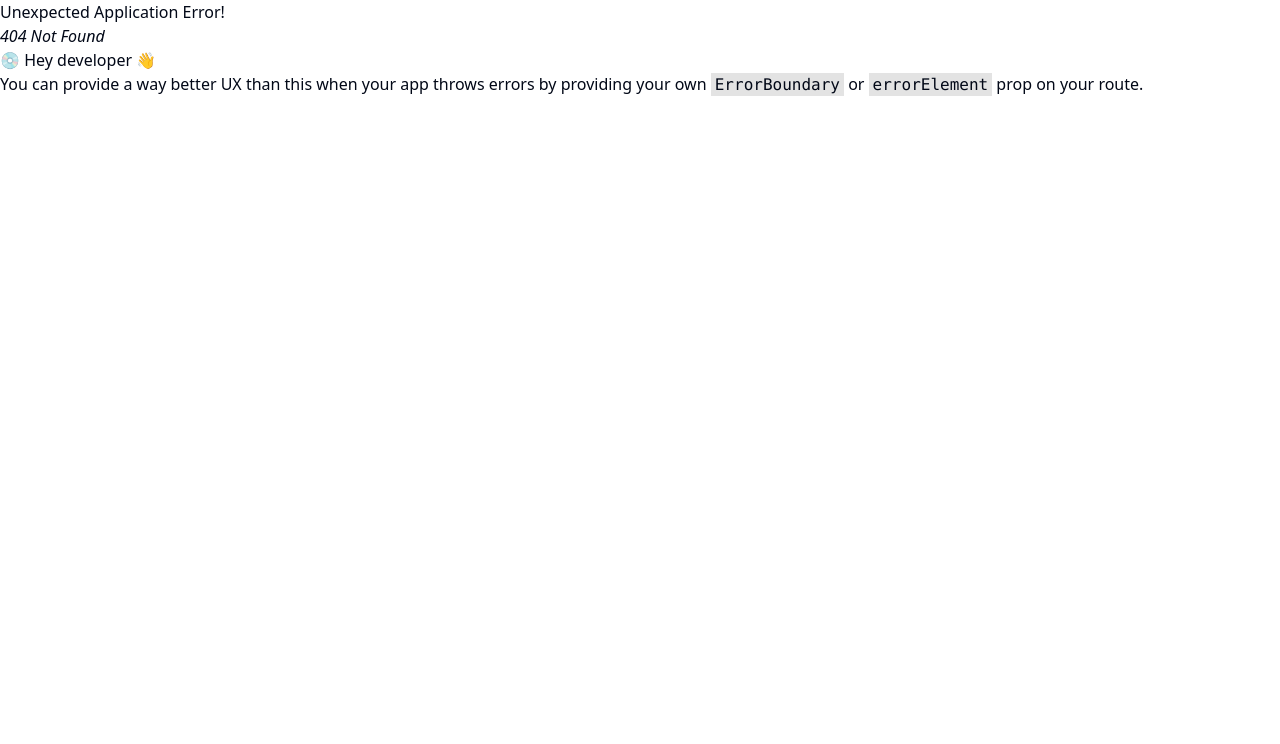
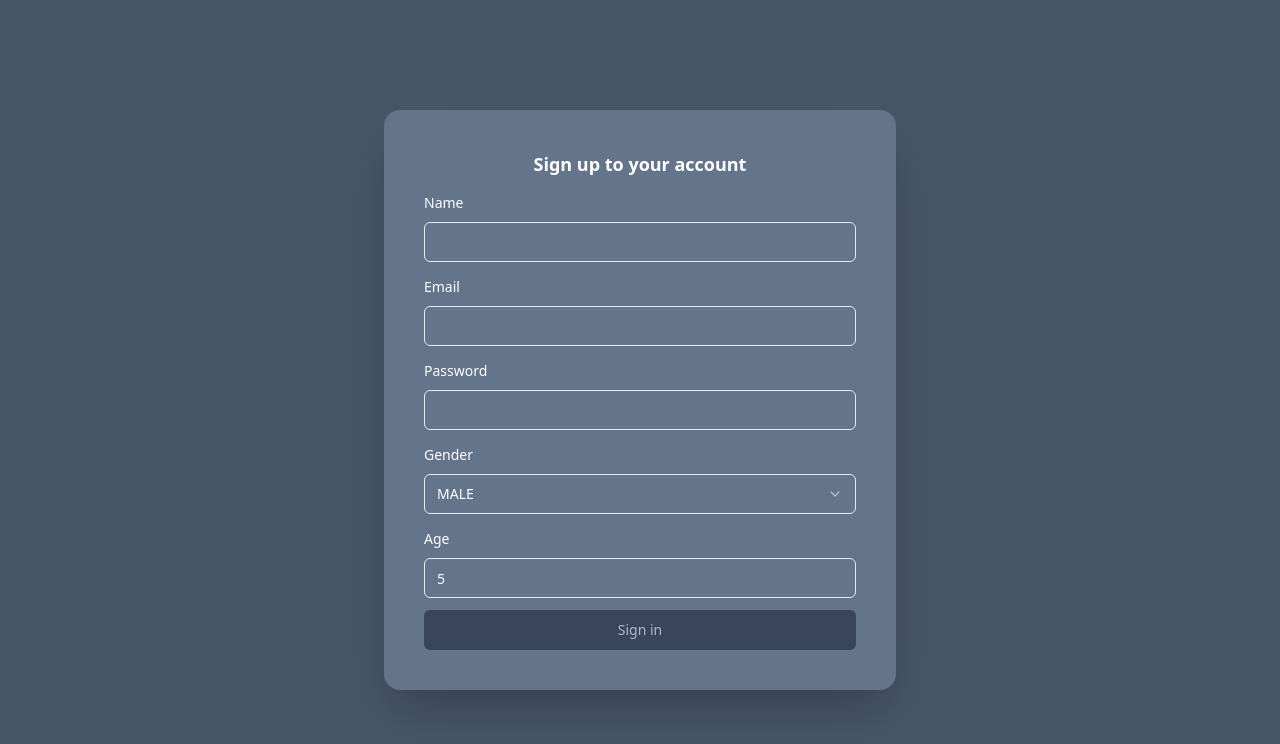
Before and after one commit to Adefioye/koko-springbootapi-example, a React (Vite) app in the folder frontend/: page /signup in a window 1280 px wide. Before the commit this address had no page. Shown: the top 744 px of the page. Built offline with nearby package versions, Linux system fonts and the light colour scheme.

Commit message:
Add sign up form and feature

```diff
--- a/frontend/package.json
+++ b/frontend/package.json
@@ -20,6 +20,7 @@
     "axios": "^1.6.2",
     "class-variance-authority": "^0.7.0",
     "clsx": "^2.0.0",
+    "jwt-decode": "^4.0.0",
     "lucide-react": "^0.292.0",
     "react": "^18.2.0",
     "react-dom": "^18.2.0",
--- a/frontend/src/App.tsx
+++ b/frontend/src/App.tsx
@@ -17,6 +17,7 @@
 
   async function fetchCustomers() {
     setIsLoading(true);
+    console.log()
     try {
       const results = await getCustomers();
       setCustomers(results.data);
--- a/frontend/src/components/AddCustomerButton.tsx
+++ b/frontend/src/components/AddCustomerButton.tsx
@@ -1,18 +1,18 @@
-import { CustomerProps } from "types";
+import { Customer } from "./../../types";
 import { Button } from "./ui/button";
 
 interface Props {
   open?: boolean;
   setOpen: React.Dispatch<React.SetStateAction<boolean>>;
   setUpdateCustomer: React.Dispatch<
-    React.SetStateAction<CustomerProps | undefined>
+    React.SetStateAction<Customer | undefined>
   >;
 }
 
 const AddCustomerButton = ({ setOpen, setUpdateCustomer }: Props) => {
   return (
     <Button
-      className="absolute ml-[16rem] top-20"
+      className="absolute ml-[16rem] top-20 mt-3"
       onClick={() => {
         setUpdateCustomer(undefined);
         setOpen(true);
--- a/frontend/src/components/CustomerForm.tsx
+++ b/frontend/src/components/CustomerForm.tsx
@@ -35,18 +35,28 @@
 } from "@/services/clients";
 import { useEffect } from "react";
 import { toast } from "@/components/ui/use-toast";
-import { CustomerProps, genderProps } from "../../types";
+import { Customer, genderProps } from "../../types";
 
 interface Props {
   open: boolean;
   setOpen: React.Dispatch<React.SetStateAction<boolean>>;
   fetchCustomers: () => void;
-  updateCustomer: CustomerProps | undefined;
+  updateCustomer: Customer | undefined;
 }
 
 const formSchema = z.object({
   name: z.string().min(5).max(30),
   email: z.string().email(),
+  password: z
+    .string()
+    .regex(new RegExp(".*[A-Z].*"), "Require 1 uppercase character")
+    .regex(new RegExp(".*[a-z].*"), "Require 1 lowercase character")
+    .regex(new RegExp(".*\\d.*"), "Require 1 number")
+    .regex(
+      new RegExp(".*[`~<>?,./!@#$%^&*()\\-_+=\"'|{}\\[\\];:\\\\].*"),
+      "Require 1 special character"
+    )
+    .min(8, "Require at least 8 characters"),
   age: z.coerce.number().min(16).max(100),
   gender: z.nativeEnum(genderProps),
 });
@@ -62,6 +72,7 @@
   const initialFormValues = {
     name: updateCustomer?.name ?? "",
     email: updateCustomer?.email ?? "",
+    password: updateCustomer?.password ?? "",
     age: updateCustomer?.age ?? 5,
     gender: (updateCustomer?.gender as genderProps) ?? genderProps.MALE,
   };
--- a/frontend/src/components/Login.tsx
+++ b/frontend/src/components/Login.tsx
@@ -15,9 +15,11 @@
 import { AxiosError } from "axios";
 import { toast } from "./ui/use-toast";
 import { useNavigate } from "react-router-dom";
+import { Link } from "react-router-dom";
+import { useEffect } from "react";
 
 const formSchema = z.object({
-  username: z.string().min(5).max(30),
+  username: z.string().email(),
   password: z
     .string()
     .regex(new RegExp(".*[A-Z].*"), "Require 1 uppercase character")
@@ -58,10 +60,14 @@
     }
   }
 
+  useEffect(() => {
+    form.reset();
+  }, [form, form.formState.isSubmitted]);
+
   return (
     <div className="min-h-screen flex flex-col items-center justify-center text-white bg-slate-600">
-      <div className="w-3/5 shadow-2xl rounded-2xl bg-slate-500 p-10 md:w-2/5">
-        <p className="font-semibold text-lg mb-3 text-center">
+      <div className="w-3/5 shadow-2xl rounded-2xl space-y-5 bg-slate-500 p-10 md:w-2/5">
+        <p className="font-semibold text-lg text-center">
           Sign in to your account
         </p>
         <Form {...form}>
@@ -110,10 +116,8 @@
               <Button
                 type="submit"
                 disabled={
-                  !(form.formState.isValid && form.formState.isDirty) ||
-                  form.formState.isSubmitting
+                  !form.formState.isValid || form.formState.isSubmitting
                 }
-                onClick={() => {}}
                 className="w-full"
               >
                 Sign in
@@ -121,6 +125,10 @@
             </div>
           </form>
         </Form>
+        <Link className="mt-8 block text-center" to="/signup">
+          Don't have an account?{" "}
+          <span className="cursor-pointer font-bold">Signup now</span>
+        </Link>
       </div>
     </div>
   );
--- /dev/null
+++ b/frontend/src/components/SignupForm.tsx
@@ -0,0 +1,211 @@
+import { zodResolver } from "@hookform/resolvers/zod";
+import { AxiosError } from "axios";
+import { useForm } from "react-hook-form";
+import { z } from "zod";
+import { Button } from "./ui/button";
+import {
+  FormField,
+  FormItem,
+  FormLabel,
+  FormControl,
+  FormMessage,
+  Form,
+} from "./ui/form";
+import { Input } from "./ui/input";
+import { toast } from "./ui/use-toast";
+import { useNavigate } from "react-router-dom";
+import { genderProps } from "./../../types";
+import { saveCustomer } from "@/services/clients";
+import {
+  Select,
+  SelectTrigger,
+  SelectValue,
+  SelectContent,
+  SelectItem,
+} from "./ui/select";
+import { useAuth } from "@/context/AuthContext";
+
+const formSchema = z.object({
+  name: z.string().min(5).max(30),
+  email: z.string().email(),
+  password: z
+    .string()
+    .regex(new RegExp(".*[A-Z].*"), "Require 1 uppercase character")
+    .regex(new RegExp(".*[a-z].*"), "Require 1 lowercase character")
+    .regex(new RegExp(".*\\d.*"), "Require 1 number")
+    .regex(
+      new RegExp(".*[`~<>?,./!@#$%^&*()\\-_+=\"'|{}\\[\\];:\\\\].*"),
+      "Require 1 special character"
+    )
+    .min(8, "Require at least 8 characters"),
+  age: z.coerce.number().min(16).max(100),
+  gender: z.nativeEnum(genderProps),
+});
+
+const SignupForm = () => {
+  const navigate = useNavigate();
+  const { login: performLogin } = useAuth();
+  const form = useForm<z.infer<typeof formSchema>>({
+    mode: "onBlur",
+    resolver: zodResolver(formSchema),
+    defaultValues: {
+      name: "",
+      email: "",
+      password: "",
+      gender: genderProps.MALE,
+      age: 5,
+    },
+  });
+
+  async function onSubmit(values: z.infer<typeof formSchema>) {
+    try {
+      const userNameAndPassword = {
+        username: values.email,
+        password: values.password,
+      };
+      await saveCustomer(values);
+      await performLogin(userNameAndPassword);
+      navigate("/dashboard");
+      console.log("Successfully signed up and logged in.");
+    } catch (error) {
+      if (error instanceof AxiosError) {
+        toast({
+          variant: "destructive",
+          title: `${error.code}`,
+          description: `${error.response?.data?.message}`,
+        });
+      }
+    }
+  }
+
+  return (
+    <div className="min-h-screen flex flex-col items-center justify-center text-white bg-slate-600">
+      <div className="w-3/5 shadow-2xl rounded-2xl bg-slate-500 p-10 md:w-2/5">
+        <p className="font-semibold text-lg mb-3 text-center">
+          Sign up to your account
+        </p>
+        <Form {...form}>
+          <form className="w-full" onSubmit={form.handleSubmit(onSubmit)}>
+            <div className="space-y-3">
+              <FormField
+                control={form.control}
+                name="name"
+                render={({ field }) => (
+                  <FormItem className="">
+                    <FormLabel htmlFor="name" className="text-right">
+                      Name
+                    </FormLabel>
+                    <FormControl>
+                      <Input
+                        type="text"
+                        id="name"
+                        className="bg-inherit focus-visible:ring-transparent"
+                        {...field}
+                      />
+                    </FormControl>
+                    <FormMessage className="text-left" />
+                  </FormItem>
+                )}
+              />
+              <FormField
+                control={form.control}
+                name="email"
+                render={({ field }) => (
+                  <FormItem className="">
+                    <FormLabel htmlFor="email" className="text-right">
+                      Email
+                    </FormLabel>
+                    <FormControl>
+                      <Input
+                        type="email"
+                        id="email"
+                        className="bg-inherit focus-visible:ring-0"
+                        {...field}
+                      />
+                    </FormControl>
+                    <FormMessage className="text-left" />
+                  </FormItem>
+                )}
+              />
+              <FormField
+                control={form.control}
+                name="password"
+                render={({ field }) => (
+                  <FormItem className="">
+                    <FormLabel htmlFor="password" className="text-right">
+                      Password
+                    </FormLabel>
+                    <FormControl>
+                      <Input
+                        type="password"
+                        id="password"
+                        className="bg-inherit focus-visible:ring-0"
+                        {...field}
+                      />
+                    </FormControl>
+                    <FormMessage className="text-left" />
+                  </FormItem>
+                )}
+              />
+              <FormField
+                control={form.control}
+                name="gender"
+                render={({ field }) => (
+                  <FormItem className="">
+                    <FormLabel htmlFor="gender" className="text-right">
+                      Gender
+                    </FormLabel>
+                    <FormControl>
+                      <Select {...field} onValueChange={field.onChange}>
+                        <SelectTrigger className="bg-inherit focus-visible:ring-0">
+                          <SelectValue placeholder="Select a gender" />
+                        </SelectTrigger>
+                        <SelectContent>
+                          <SelectItem value="MALE">MALE</SelectItem>
+                          <SelectItem value="FEMALE">FEMALE</SelectItem>
+                        </SelectContent>
+                      </Select>
+                    </FormControl>
+                    <FormMessage className="text-left" />
+                  </FormItem>
+                )}
+              />
+              <FormField
+                control={form.control}
+                name="age"
+                render={({ field }) => (
+                  <FormItem className="">
+                    <FormLabel htmlFor="age" className="text-right">
+                      Age
+                    </FormLabel>
+                    <FormControl>
+                      <Input
+                        type="number"
+                        id="age"
+                        className="bg-inherit focus-visible:ring-0"
+                        {...field}
+                      />
+                    </FormControl>
+                    <FormMessage className="text-left" />
+                  </FormItem>
+                )}
+              />
+              <Button
+                type="submit"
+                disabled={
+                  !form.formState.isValid || form.formState.isSubmitting
+                }
+                onClick={() => {}}
+                className="w-full"
+              >
+                Sign in
+              </Button>
+            </div>
+          </form>
+        </Form>
+      </div>
+    </div>
+  );
+};
+
+export default SignupForm;
--- a/frontend/src/components/shared/Navbar.tsx
+++ b/frontend/src/components/shared/Navbar.tsx
@@ -12,13 +12,12 @@
   }
 
   useEffect(() => {
-    console.log("Isauthenticated: ", isAuthenticated)
     if (!isAuthenticated) navigate("/");
   }, [isAuthenticated, navigate]);
 
   return (
-    <div className="w-full p-5 shadow-md sticky ml-[15rem]">
-      <Button onClick={handleLogout} className="">
+    <div className="p-5 shadow-md sticky flex justify-end ml-[15rem]">
+      <Button onClick={handleLogout}>
         {isAuthenticated ? "Sign out" : "Sign in"}
       </Button>
     </div>
--- a/frontend/src/context/AuthContext.tsx
+++ b/frontend/src/context/AuthContext.tsx
@@ -1,13 +1,32 @@
-import { PropsWithChildren, createContext, useContext, useState } from "react";
-import { AuthContextType, Customer, UserNameAndPassword } from "types";
+import {
+  PropsWithChildren,
+  createContext,
+  useContext,
+  useEffect,
+  useState,
+} from "react";
+import { AuthContextType, UserNameAndPassword } from "types";
 import { login as performLogin } from "@/services/clients";
+import { jwtDecode } from "jwt-decode";
 
 export const ACCESS_TOKEN = "access_token";
 
 const AuthContext = createContext<AuthContextType | undefined>(undefined);
 
 export const AuthProvider = ({ children }: PropsWithChildren) => {
-  const [user, setUser] = useState<Customer | null>(null);
+  const [user, setUser] = useState<string | null>(null);
+
+  const setUserFromToken = () => {
+    const token = localStorage.getItem("access_token");
+    if (token) {
+      const decoded = jwtDecode(token);
+      console.log(decoded);
+      setUser(decoded.sub ?? "");
+    }
+  };
+  useEffect(() => {
+    setUserFromToken();
+  }, []);
 
   const login = async (credentials: UserNameAndPassword) => {
     return new Promise((resolve, reject) => {
@@ -15,7 +34,6 @@
         .then((res) => {
           const jwtToken = res.headers["authorization"];
           localStorage.setItem(ACCESS_TOKEN, jwtToken);
-          // TODO set User
           setUser({ ...res.data.customerDTO });
           resolve(res);
         })
@@ -26,14 +44,13 @@
   };
 
   const logout = () => {
-    localStorage.removeItem(ACCESS_TOKEN)
-    setUser(null)
-  }
+    localStorage.removeItem(ACCESS_TOKEN);
+    setUser(null);
+  };
 
-  const isAuthenticated = localStorage.getItem(ACCESS_TOKEN) ? true : false
+  const isAuthenticated = localStorage.getItem(ACCESS_TOKEN) ? true : false;
 
-  const value = { user, login, logout, isAuthenticated };
-
+  const value = { user, login, logout, isAuthenticated, setUserFromToken };
 
   return <AuthContext.Provider value={value}>{children}</AuthContext.Provider>;
 };
--- a/frontend/src/main.tsx
+++ b/frontend/src/main.tsx
@@ -6,11 +6,16 @@
 import { Toaster } from "./components/ui/toaster.tsx";
 import LoginForm from "./components/Login.tsx";
 import { AuthProvider } from "./context/AuthContext.tsx";
+import SignupForm from "./components/SignupForm.tsx";
 
 const router = createBrowserRouter([
   {
     path: "/",
     element: <LoginForm />,
+  },
+  {
+    path: "/signup",
+    element: <SignupForm />
   },
   {
     path: "/dashboard",
```
Also changed, not shown: frontend/types/index.ts (+8 -4 lines), 1 other file (tests, documents, lock files or other folders).
